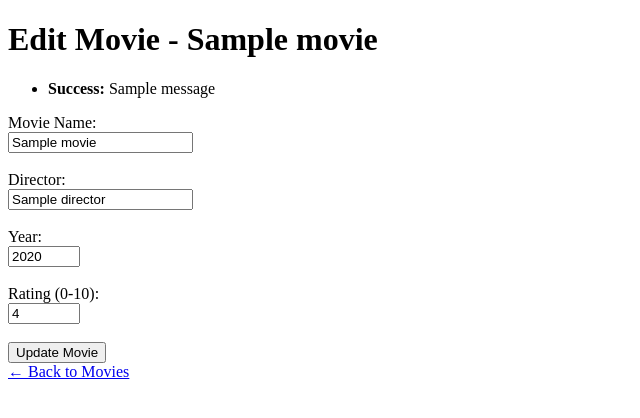
After one commit to Redaprojects/Movieweb_App, a Flask app: template templates/edit_movie.html in a window 1280 px wide. The commit adds this page. Shown: the top 418 px of the page, without its empty margins (0-640 px from the left). Run offline with Flask 3, Linux system fonts and the light colour scheme; the template is opened without the code that fills it: most values are stand-ins (such as "Sample title", 1, 10 or a date in 2020); one stand-in notice (Sample message) is shown.

Commit message:
Add update movie route and template

```diff
--- a/app.py
+++ b/app.py
@@ -1,11 +1,14 @@
-from flask import Flask, render_template, request, flash, redirect, url_for, or_
-
+from flask import Flask, render_template, request, flash, redirect, url_for
 from Movie_Web_App.datamanager.models import db, User, Movie
 import os
+from dotenv import load_dotenv
+
+load_dotenv() # Loads variables from .env into os.environ
 
 from datamanager.sqlite_data_manager import SQLiteDataManager
 
 app = Flask(__name__)
+app.secret_key = os.environ.get('SECRET_KEY')
 
 basedir = os.path.dirname(os.path.abspath(__file__)) # dirname replace it with abspath
 data_dir = os.path.join(basedir, 'data')  # '..'
@@ -68,7 +71,7 @@ def add_user():
 
 
 @app.route('/users/<user_id>/add_movie', methods=['GET', 'POST'])
-def add_movie():
+def add_movie(user_id):
     """
     Display form to add a movie (GET) and handle submission (POST).
     Args:
@@ -107,7 +110,42 @@ def add_movie():
 #
 # @app.route('/users/<user_id>/update_movie/<movie_id>')
 # def update_movie():
-#     pass
+@app.route('/movies/<int:movie_id>/edit', methods=['GET', 'POST'])
+def edit_movie(movie_id):
+    """
+    Show the edit form (GET) and handle the update logic (POST).
+    Args: movie_id (int): ID of the movie to update.
+    Returns: Rendered form or redirect after successful update.
+    """
+    movie = Movie.query.get_or_404(movie_id)
+    user_id = movie.user_id
+
+    if request.method == 'POST':
+        name = request.form.get('name', '').strip()
+        director = request.form.get('director', '').strip()
+        year = request.form.get('year', '').strip()
+        rating = request.form.get('rating', '').strip()
+
+        # Validation
+        if not name or not director or not year or not rating:
+            flash('All fields are required.', 'error')
+        elif not year.isdigit() or not (1800 <= int(year) <= 2100):
+            flash('Year must be between 1800 and 2100.', 'error')
+        elif not rating.replace('.', '', 1).isdigit() or not (0 <= float(rating) <= 10):
+            flash('Rating must be a number between 0 and 10.', 'error')
+        else:
+            updated_data = {
+                'name': name,
+                'director': director,
+                'year': int(year),
+                'rating': float(rating)
+            }
+            data_manager.update_movie(movie_id, updated_data)
+            flash('Movie updated successfully.', 'success')
+            return redirect(url_for('user_movies', user_id=user_id))
+
+    return render_template('edit_movie.html', movie=movie)
+
 
 # @app.route('/users/<user_id>/delete_movie/<movie_id>')
 # def delete_movie():
--- /dev/null
+++ b/templates/edit_movie.html
@@ -0,0 +1,37 @@
+<!DOCTYPE html>
+<html>
+<head>
+    <title>Edit Movie - {{ movie.name }}</title>
+</head>
+<body>
+    <h1>Edit Movie - {{ movie.name }}</h1>
+
+    {% with messages = get_flashed_messages(with_categories=true) %}
+        {% if messages %}
+            <ul>
+                {% for category, message in messages %}
+                    <li><strong>{{ category.title() }}:</strong> {{ message }}</li>
+                {% endfor %}
+            </ul>
+        {% endif %}
+    {% endwith %}
+
+    <form method="POST">
+        <label for="name">Movie Name:</label><br>
+        <input type="text" name="name" value="{{ movie.name }}" required><br><br>
+
+        <label for="director">Director:</label><br>
+        <input type="text" name="director" value="{{ movie.director }}" required><br><br>
+
+        <label for="year">Year:</label><br>
+        <input type="number" name="year" value="{{ movie.year }}" min="1800" max="2100" required><br><br>
+
+        <label for="rating">Rating (0-10):</label><br>
+        <input type="number" name="rating" value="{{ movie.rating }}" min="0" max="10" step="0.1" required><br><br>
+
+        <input type="submit" value="Update Movie">
+    </form>
+
+    <a href="{{ url_for('user_movies', user_id=movie.user_id) }}">← Back to Movies</a>
+</body>
+</html>
--- a/templates/user_movies.html
+++ b/templates/user_movies.html
@@ -12,12 +12,16 @@
             {% for movie in movies %}
                 <li>
                     <strong>{{ movie.name }}</strong> by {{ movie.director }} ({{ movie.year }}) — Rating: {{ movie.rating }}/10
+                    <a href="{{ url_for('edit_movie', movie_id=movie.id) }}">Edit</a>
+
                 </li>
             {% endfor %}
         </ul>
     {% else %}
         <p>No movies found for this user.</p>
     {% endif %}
+    <a href="{{ url_for('add_movie', user_id=user.id) }}">Add a Movie</a>
+
 
     <p><a href="/users">← Back to Users List</a></p>
 </body>
--- a/templates/users.html
+++ b/templates/users.html
@@ -10,6 +10,7 @@
         {% for user in users %}
             <li>
                 <a href="/users/{{ user.id }}">{{ user.name }}</a>
+
             </li>
         {% endfor %}
     </ul>
```
Also changed, not shown: 1 other file.
